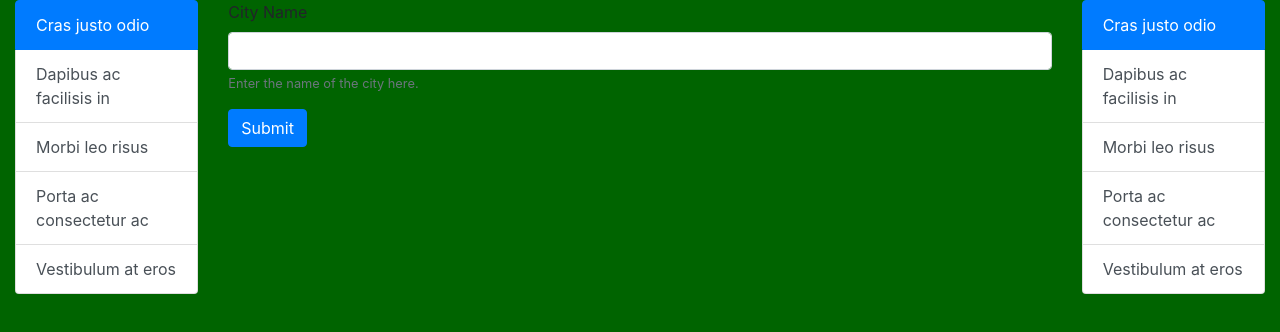
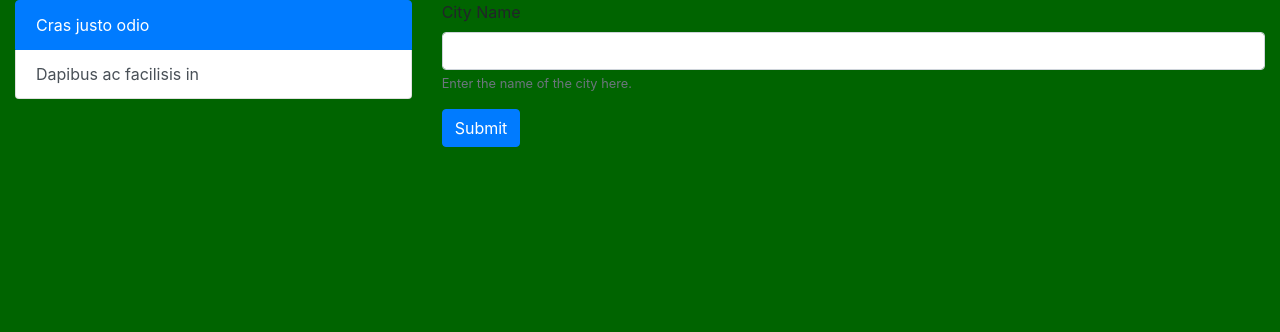
Before and after one commit to Koldenblue/weather-forecaster, a plain HTML site: page index.html in a window 1280 px wide. Drawn offline with nearby package versions, Linux system fonts and the light colour scheme.

Commit message:
sidenav, prevSearches array added

```diff
--- a/assets/script.js
+++ b/assets/script.js
@@ -6,11 +6,20 @@ let prevSearches = [];
 console.log("page loaded")
 // api.openweathermap.org/data/2.5/forecast?q={city name},{state code}&appid={your api key}
 // api.openweathermap.org/data/2.5/forecast?q={city name},{state code},{country code}&appid={your api key}
-let main = () => {
-    cityNameForm.value = localStorage.getItem("cityName");
+function main() {
+    getLocalStorage();
+    addListeners();
 }
 
 $(document).ready(main);
+
+
+let getLocalStorage = () => {
+    cityNameForm.value = localStorage.getItem("cityName");
+    prevSearches = JSON.parse(localStorage.getItem("prevSearches"));
+    prevSearches === null ? prevSearches = [] : prevSearches = prevSearches;
+}
+
 
 let makeCall = (queryURL) => {
     return $.ajax({
@@ -20,19 +29,28 @@ let makeCall = (queryURL) => {
 }
 
 
+let addListeners = () => {
     document.getElementById("location-form").addEventListener("submit", function() {
         // The form, not the button, reloads the page. So for the submit event, the event must be on the form.
         event.preventDefault();
+
+        // Store the input city.
         let cityName = $("#city-name").val();
         if (cityName === "") {
             alert("You must enter a city!");
+            return;
         }
         localStorage.setItem("cityName", cityName);
-    let queryURL = "https://cors-anywhere.herokuapp.com/api.openweathermap.org/data/2.5/forecast?q=" + cityName + "&appid=" + APIKEY;
+
+        // Search forecast using input city.
+        let queryURL = "https://cors-anywhere.herokuapp.com/api.openweathermap.org/data/2.5/forecast?q=" + cityName + "&units=imperial&appid=" + APIKEY;
         makeCall(queryURL).then(function (response) {
+            prevSearches.push(response);
+            localStorage.setItem("prevSearches", JSON.stringify(prevSearches));
             console.log(response);
         }).catch(function(error) {
             console.log("ERROR ERROR ERROR " + error.statusText);
             console.log(error);
         });
-})
+    });
+}
--- a/index.html
+++ b/index.html
@@ -20,21 +20,20 @@
 
 <body>
 
+<!-- container-fluid to encompass entire page -->
 <div class='container-fluid'>
   <div class='row flex-xl-nowrap'>
-    <div class='col-md-3 col-xl-2 bd-sidebar'>
+    <!-- note that the col sizes are different depending on screen size => md-3 vs xl-2 -->
+    <div class='col-md-4 col-xl-4 bd-sidebar'>
       <div class="list-group">
         <button type="button" class="list-group-item list-group-item-action active">
           Cras justo odio
         </button>
         <button type="button" class="list-group-item list-group-item-action">Dapibus ac facilisis in</button>
-        <button type="button" class="list-group-item list-group-item-action">Morbi leo risus</button>
-        <button type="button" class="list-group-item list-group-item-action">Porta ac consectetur ac</button>
-        <button type="button" class="list-group-item list-group-item-action">Vestibulum at eros</button>
       </div>
     </div>
 
-    <div class='col-md-6 col-xl-8'>
+    <div class='col-md-8 col-xl-8'>
       <!-- <div class='container'>
         <div class='row'>
           <div class='col-md-12'> -->
@@ -51,7 +50,7 @@
       </div> -->
     </div>
 
-    <div class='col-md-3 col-xl-2'>
+    <!-- <div class='col-md-3 col-xl-2'>
       <div class="list-group">
         <button type="button" class="list-group-item list-group-item-action active">
           Cras justo odio
@@ -61,7 +60,7 @@
         <button type="button" class="list-group-item list-group-item-action">Porta ac consectetur ac</button>
         <button type="button" class="list-group-item list-group-item-action">Vestibulum at eros</button>
       </div>
-    </div>
+    </div> -->
 
   </div>
 </div>
```
Lines whose indentation alone changed are shown as unchanged.
